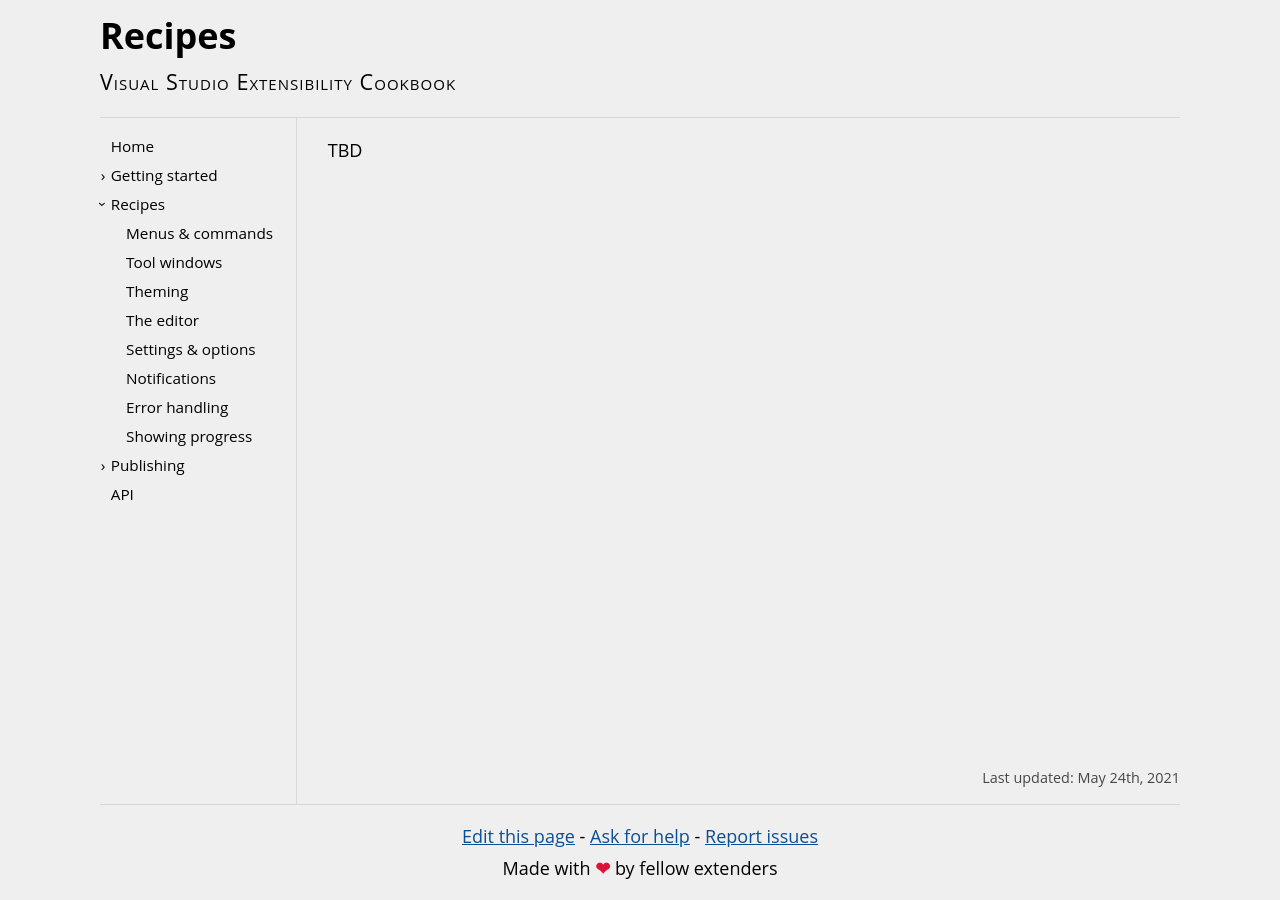
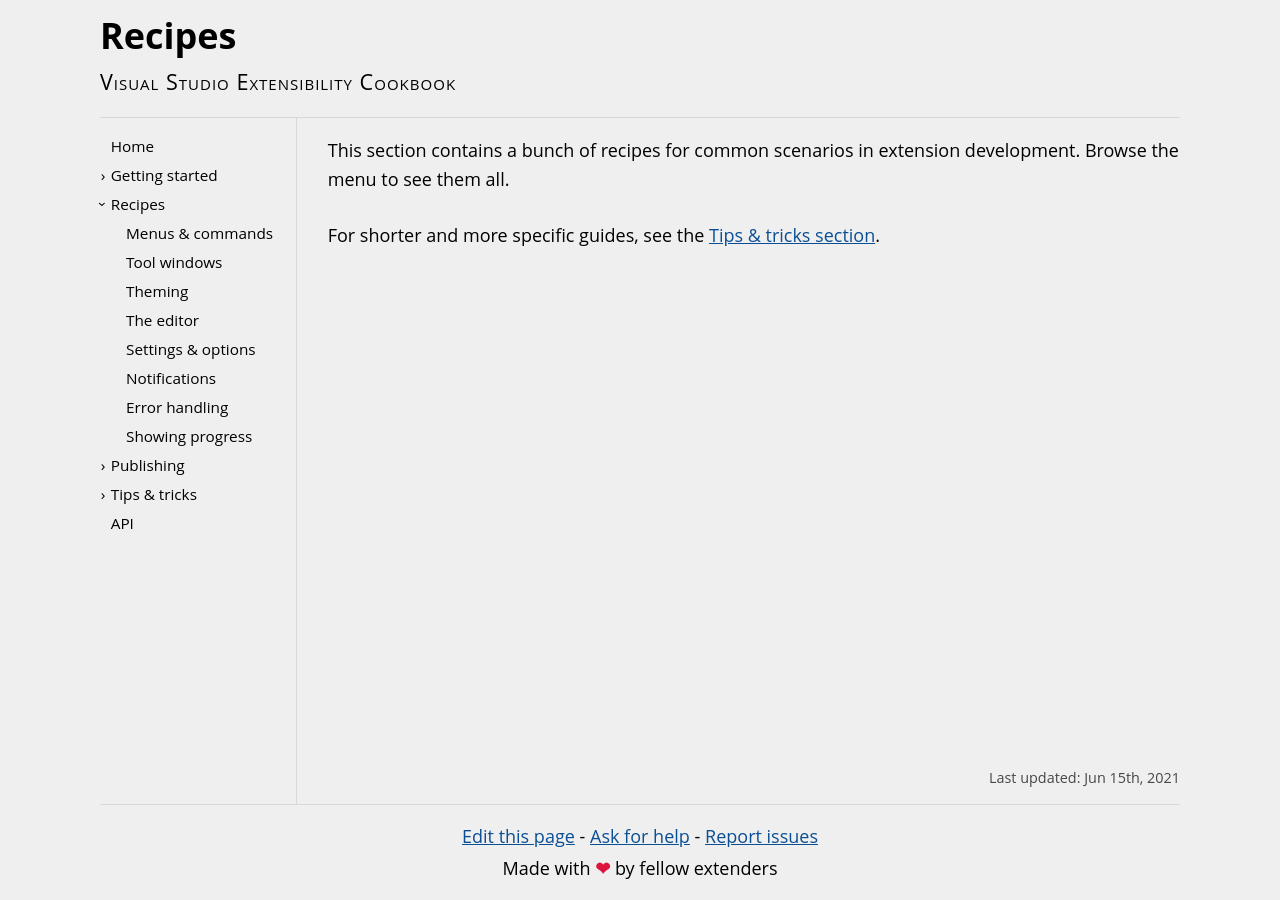
Before and after one commit to VsixCommunity/docs, a Jekyll site: the page built from docs/recipes/index.md, in a window 1280 px wide. Built offline with Jekyll 4.4.1, drawn with Linux system fonts in a browser that asks for light colours.

Commit message:
Added tips and tricks section

```diff
--- a/docs/_layouts/default.html
+++ b/docs/_layouts/default.html
@@ -62,6 +62,12 @@
                         <li><a href="/publish/private-galleries.html">Private galleries</a></li>
                     </ul>
                 </li>
+                <li class="parent">
+                    <a href="/tips/" aria-haspopup="menu">Tips &amp; tricks</a>
+                    <ul>
+                        <li><a href="/tips/files.html">Working with files</a></li>
+                    </ul>
+                </li>
                 <li><a href="/api.html">API</a></li>
             </ul>
         </nav>
--- a/docs/recipes/index.md
+++ b/docs/recipes/index.md
@@ -1,7 +1,9 @@
 ---
 title: Recipes
 description: Step by step recipes of common features of Visual Studio to extend.
-date: 2021-5-24
+date: 2021-6-15
 ---
 
-TBD
+This section contains a bunch of recipes for common scenarios in extension development. Browse the menu to see them all.
+
+For shorter and more specific guides, see the [Tips & tricks section](../tips/index.html).
```
Also changed, not shown: docs/recipes/custom-tool-windows.md (+1 -1 lines), docs/recipes/showing-progress.md (+1 -1 lines), docs/tips/files.md (added, +57 -0 lines), docs/tips/index.md (added, +7 -0 lines).
